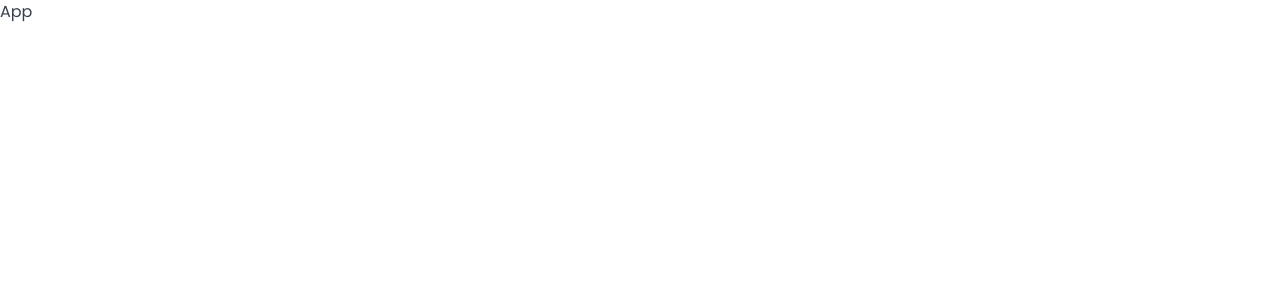
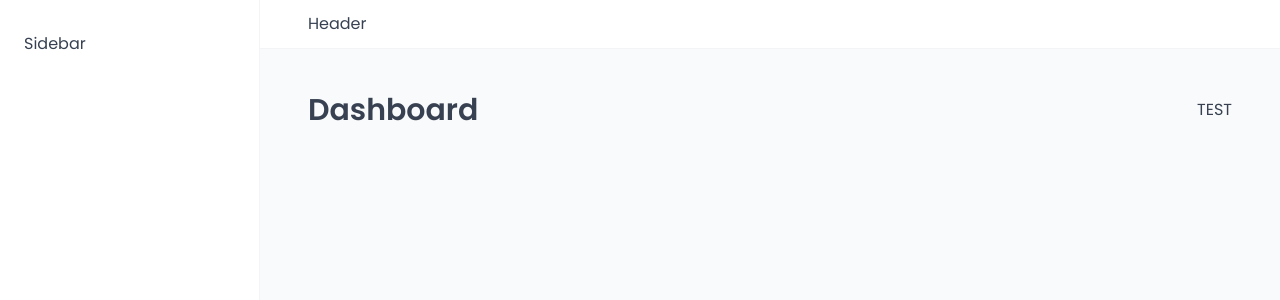
Before and after one commit to alire1992/the-wild-oasis, a React (Vite) app: page /dashboard in a window 1280 px wide. Shown: the top 300 px of the page. Built offline with nearby package versions, Linux system fonts and the light colour scheme; a web font is replaced by a local one.

Commit message:
feat(layout): complete AppLayout

```diff
--- a/src/App.jsx
+++ b/src/App.jsx
@@ -1,5 +1,32 @@
+import { BrowserRouter, Navigate, Route, Routes } from "react-router-dom";
+import Dashboard from "./pages/Dashboard";
+import Bookings from "./pages/Bookings";
+import Cabins from "./pages/Cabins";
+import Users from "./pages/Users";
+import Settings from "./pages/Settings";
+import Account from "./pages/Account";
+import Login from "./pages/Login";
+import PageNotFound from "./pages/PageNotFound";
+import AppLayput from "./ui/AppLayput";
+
 function App() {
-  return <div>App</div>;
+  return (
+    <BrowserRouter>
+      <Routes>
+        <Route element={<AppLayput />}>
+          <Route index element={<Navigate replace to="dashboard" />} />
+          <Route path="dashboard" element={<Dashboard />} />
+          <Route path="bookings" element={<Bookings />} />
+          <Route path="cabins" element={<Cabins />} />
+          <Route path="users" element={<Users />} />
+          <Route path="settings" element={<Settings />} />
+          <Route path="account" element={<Account />} />
+        </Route>
+        <Route path="login" element={<Login />} />
+        <Route path="*" element={<PageNotFound />} />
+      </Routes>
+    </BrowserRouter>
+  );
 }
 
 export default App;
--- /dev/null
+++ b/src/ui/AppLayput.jsx
@@ -0,0 +1,31 @@
+import { Outlet } from "react-router-dom";
+import { styled } from "styled-components";
+
+import Header from "./Header";
+import Sidebar from "./Sidebar";
+
+const StyledAppLayout = styled.div`
+  display: grid;
+  height: 100vh;
+  grid-template-columns: 26rem 1fr;
+  grid-template-rows: auto 1fr;
+`;
+
+const Main = styled.main`
+  background-color: var(--color-grey-50);
+  padding: 4rem 4.8rem 6.4rem;
+`;
+
+function AppLayput() {
+  return (
+    <StyledAppLayout>
+      <Header />
+      <Sidebar />
+      <Main>
+        <Outlet />
+      </Main>
+    </StyledAppLayout>
+  );
+}
+
+export default AppLayput;
--- /dev/null
+++ b/src/ui/Header.jsx
@@ -0,0 +1,13 @@
+import { styled } from "styled-components";
+
+const StyledHeader = styled.header`
+  background-color: var(--color-grey-0);
+  padding: 1.2rem 4.8rem;
+  border-bottom: 1px solid var(--color-grey-100);
+`;
+
+function Header() {
+  return <StyledHeader>Header</StyledHeader>;
+}
+
+export default Header;
--- /dev/null
+++ b/src/ui/Sidebar.jsx
@@ -0,0 +1,15 @@
+import { styled } from "styled-components";
+
+const StyledSidebar = styled.aside`
+  background-color: var(--color-grey-0);
+  padding: 3.2rem 2.4rem;
+  border-right: 1px solid var(--color-grey-100);
+
+  grid-row: 1 / -1;
+`;
+
+function Sidebar() {
+  return <StyledSidebar>Sidebar</StyledSidebar>;
+}
+
+export default Sidebar;
```
